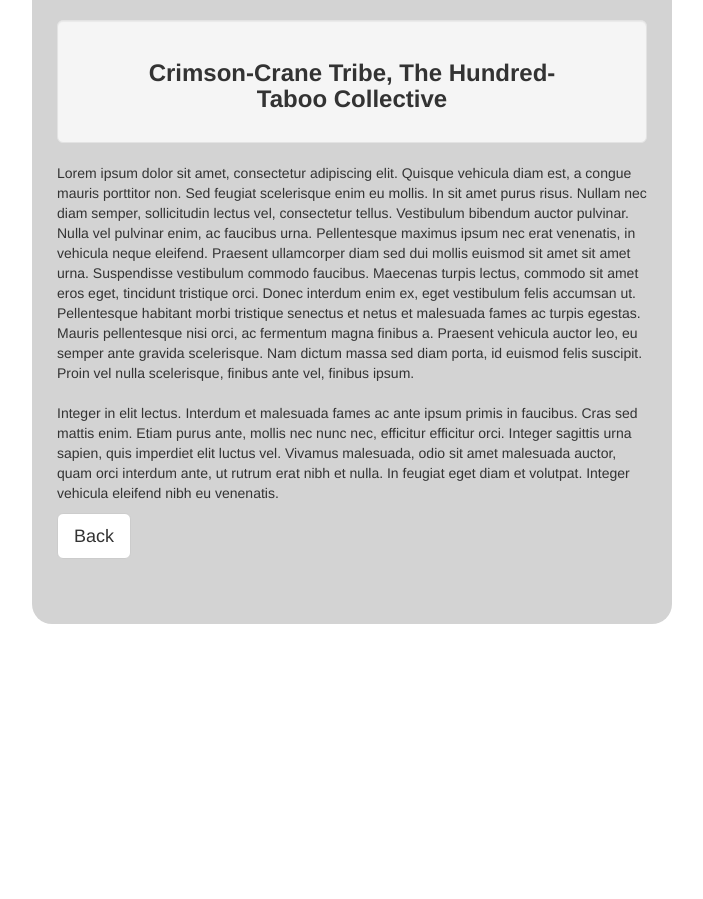
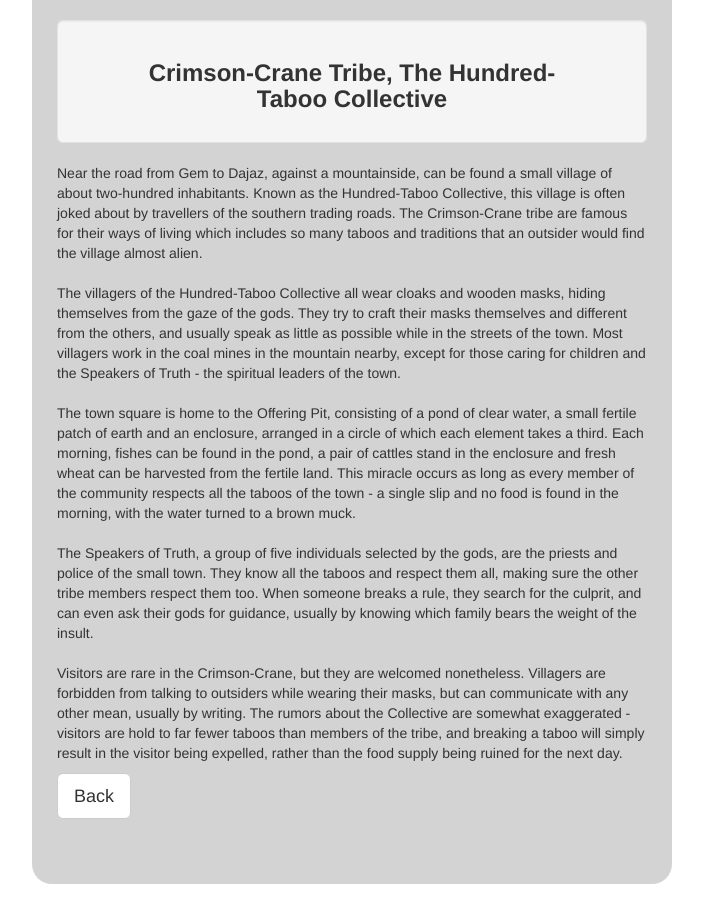
Before and after one commit to Boivin92/boivin92.github.io, a plain HTML site: page taboo.html in a window 1280 px wide. Shown: the whole page, without its empty margins (288-991 px from the left). Before the commit the page ends 800 px from the top, so only its background shows below. Drawn offline with Linux system fonts and the light colour scheme.

Commit message:
taboo village

```diff
--- a/taboo.html
+++ b/taboo.html
@@ -24,21 +24,29 @@
 			</h3>
 		</div>
     <p>
-
-    Lorem ipsum dolor sit amet, consectetur adipiscing elit. Quisque vehicula diam est, a congue mauris porttitor non. Sed feugiat scelerisque enim eu mollis.
-    In sit amet purus risus. Nullam nec diam semper, sollicitudin lectus vel, consectetur tellus. Vestibulum bibendum auctor pulvinar.
-    Nulla vel pulvinar enim, ac faucibus urna. Pellentesque maximus ipsum nec erat venenatis, in vehicula neque eleifend.
-    Praesent ullamcorper diam sed dui mollis euismod sit amet sit amet urna. Suspendisse vestibulum commodo faucibus.
-    Maecenas turpis lectus, commodo sit amet eros eget, tincidunt tristique orci. Donec interdum enim ex, eget vestibulum felis accumsan ut.
-    Pellentesque habitant morbi tristique senectus et netus et malesuada fames ac turpis egestas.
-    Mauris pellentesque nisi orci, ac fermentum magna finibus a. Praesent vehicula auctor leo, eu semper ante gravida scelerisque.
-    Nam dictum massa sed diam porta, id euismod felis suscipit. Proin vel nulla scelerisque, finibus ante vel, finibus ipsum.
-    <br>
-    <br>
-    Integer in elit lectus. Interdum et malesuada fames ac ante ipsum primis in faucibus. Cras sed mattis enim.
-    Etiam purus ante, mollis nec nunc nec, efficitur efficitur orci. Integer sagittis urna sapien, quis imperdiet elit luctus vel.
-    Vivamus malesuada, odio sit amet malesuada auctor, quam orci interdum ante, ut rutrum erat nibh et nulla. In feugiat eget diam et volutpat.
-    Integer vehicula eleifend nibh eu venenatis.
+      Near the road from Gem to Dajaz, against a mountainside, can be found a small village of about two-hundred inhabitants.
+      Known as the Hundred-Taboo Collective, this village is often joked about by travellers of the southern trading roads.
+      The Crimson-Crane tribe are famous for their ways of living which includes so many taboos and traditions that an outsider
+      would find the village almost alien.
+      <br><br>
+      The villagers of the Hundred-Taboo Collective all wear cloaks and wooden masks, hiding themselves from the gaze of the gods.
+      They try to craft their masks themselves and different from the others, and usually speak as little as possible while in the
+      streets of the town. Most villagers work in the coal mines in the mountain nearby, except for those caring for children and the
+      Speakers of Truth - the spiritual leaders of the town.
+      <br><br>
+      The town square is home to the Offering Pit, consisting of a pond of clear water, a small fertile patch of earth and an enclosure,
+      arranged in a circle of which each element takes a third. Each morning, fishes can be found in the pond, a pair of cattles stand in
+      the enclosure and fresh wheat can be harvested from the fertile land. This miracle occurs as long as every member of the community
+      respects all the taboos of the town - a single slip and no food is found in the morning, with the water turned to a brown muck.
+      <br><br>
+      The Speakers of Truth, a group of five individuals selected by the gods, are the priests and police of the small town. They know all
+      the taboos and respect them all, making sure the other tribe members respect them too. When someone breaks a rule, they search for the
+      culprit, and can even ask their gods for guidance, usually by knowing which family bears the weight of the insult.
+      <br><br>
+      Visitors are rare in the Crimson-Crane, but they are welcomed nonetheless. Villagers are forbidden from talking to outsiders while
+      wearing their masks, but can communicate with any other mean, usually by writing. The rumors about the Collective are
+      somewhat exaggerated - visitors are hold to far fewer taboos than members of the tribe, and breaking a taboo will simply result in
+      the visitor being expelled, rather than the food supply being ruined for the next day.
       </p>
 			<a href="./index.html" class="btn btn-lg btn-default">
 				Back
```
